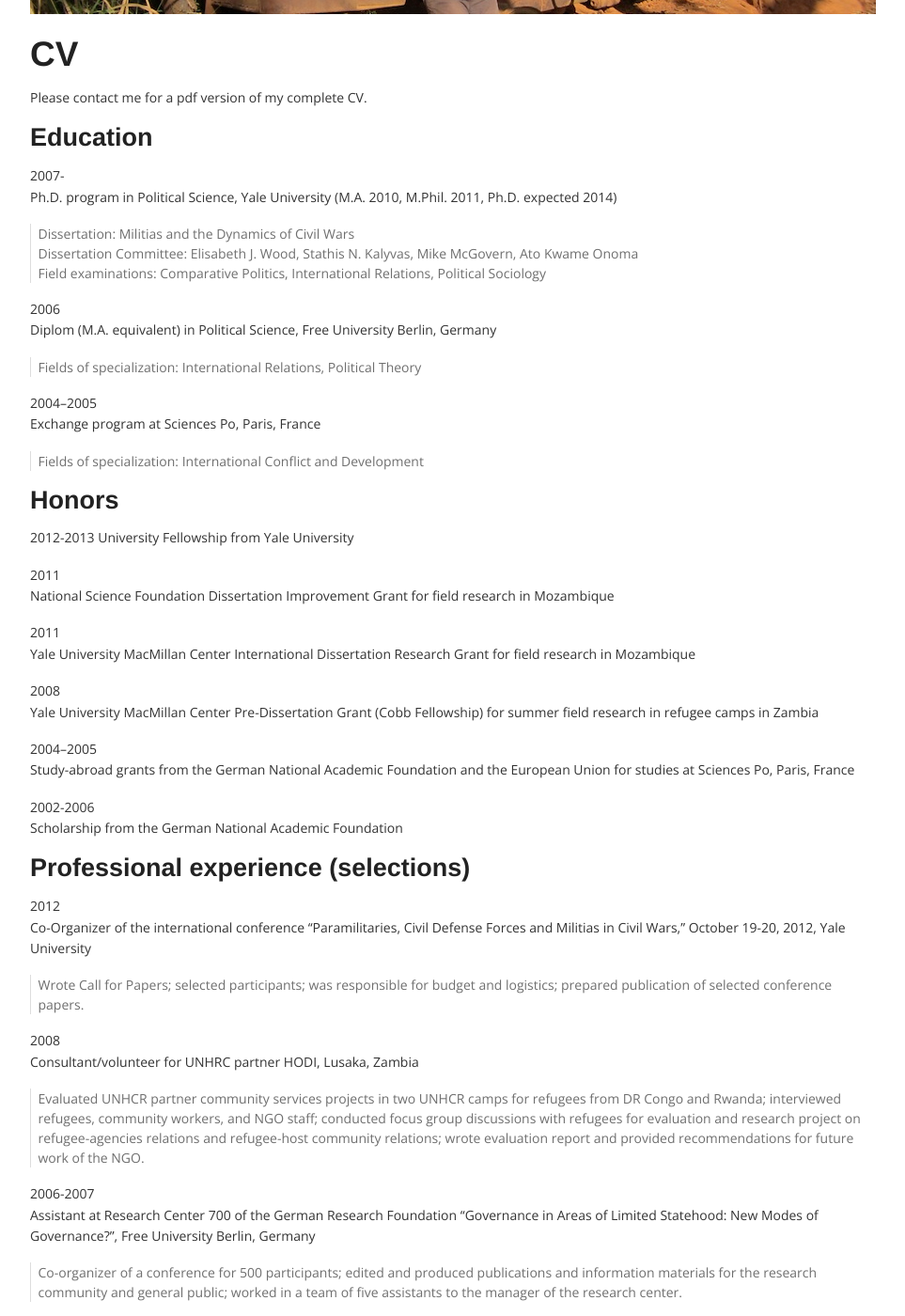
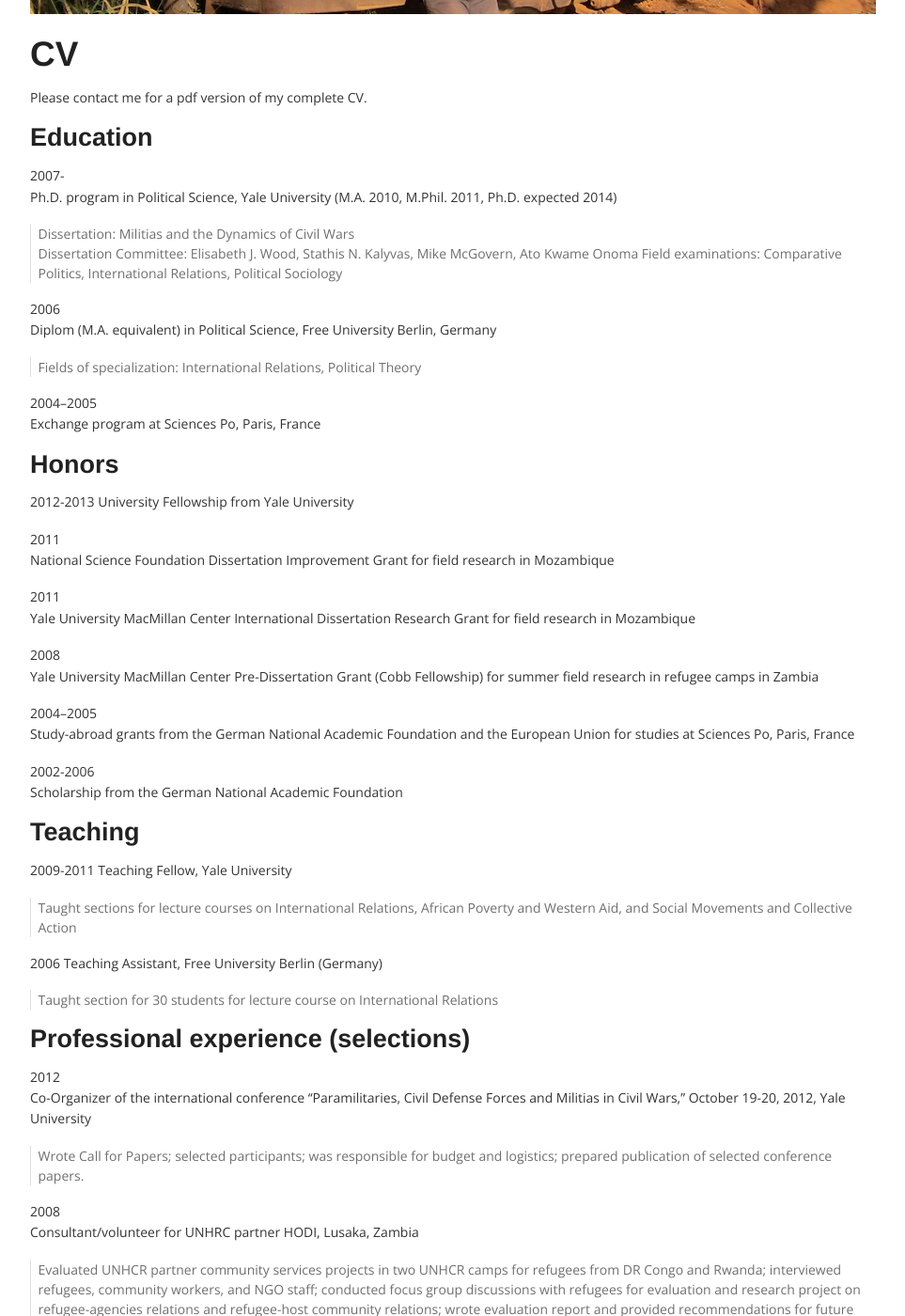
Before and after one commit to corinnajentzsch/corinnajentzsch.github.io, a Jekyll site: the page built from cv.md, in a window 1280 px wide and 1400 px high, scrolled down 372 px. Shown: the whole window at 94% size, without its empty margins (153-1116 px from the left). Built offline with Jekyll 4.4.1, drawn with Linux system fonts in a browser that asks for light colours; nearby versions of some CDN libraries; library files that are not in the unit come from our copies; some of the changed text lies outside the part shown.

Commit message:
Updated cv.md

```diff
--- a/cv.md
+++ b/cv.md
@@ -15,8 +15,8 @@ Please contact me for a pdf version of my complete CV.
 Ph.D. program in Political Science, Yale University (M.A. 2010, M.Phil. 2011, Ph.D. expected 2014)
 
 > Dissertation: Militias and the Dynamics of Civil Wars
-Dissertation Committee: Elisabeth J. Wood, Stathis N. Kalyvas, Mike McGovern, Ato Kwame Onoma
-Field examinations: Comparative Politics, International Relations, 	Political Sociology
+> Dissertation Committee: Elisabeth J. Wood, Stathis N. Kalyvas, Mike McGovern, Ato Kwame Onoma
+> Field examinations: Comparative Politics, International Relations, 	Political Sociology
 
 2006
 Diplom (M.A. equivalent) in Political Science, Free University Berlin, Germany
@@ -25,8 +25,6 @@ Diplom (M.A. equivalent) in Political Science, Free University Berlin, Germany
 
 2004–2005
 Exchange program at Sciences Po, Paris, France
-
-> Fields of specialization: International Conflict and Development
 
 ### Honors
 
@@ -47,6 +45,19 @@ Study-abroad grants from the German National Academic Foundation and the Europea
 
 2002-2006
 Scholarship from the German National Academic Foundation
+
+### Teaching
+
+2009-2011
+Teaching Fellow, Yale University
+
+> Taught sections for lecture courses on International Relations, African Poverty and Western Aid, and Social Movements and Collective Action
+
+2006
+Teaching Assistant, Free University Berlin (Germany)
+
+> Taught section for 30 students for lecture course on International Relations
+
 
 ### Professional experience (selections)
 
```
Also changed, not shown: other parts of cv.md (+2 -4 lines).
